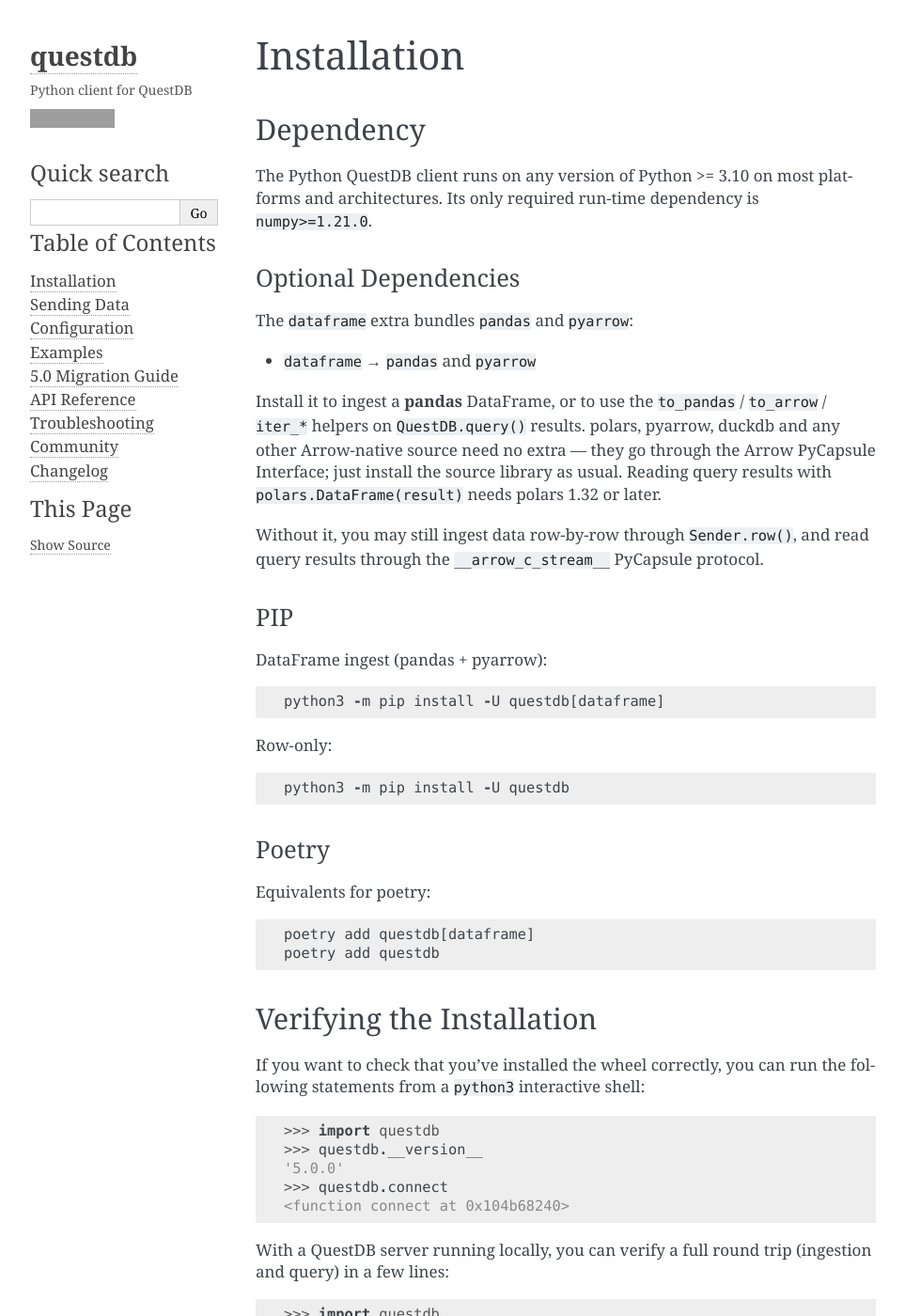
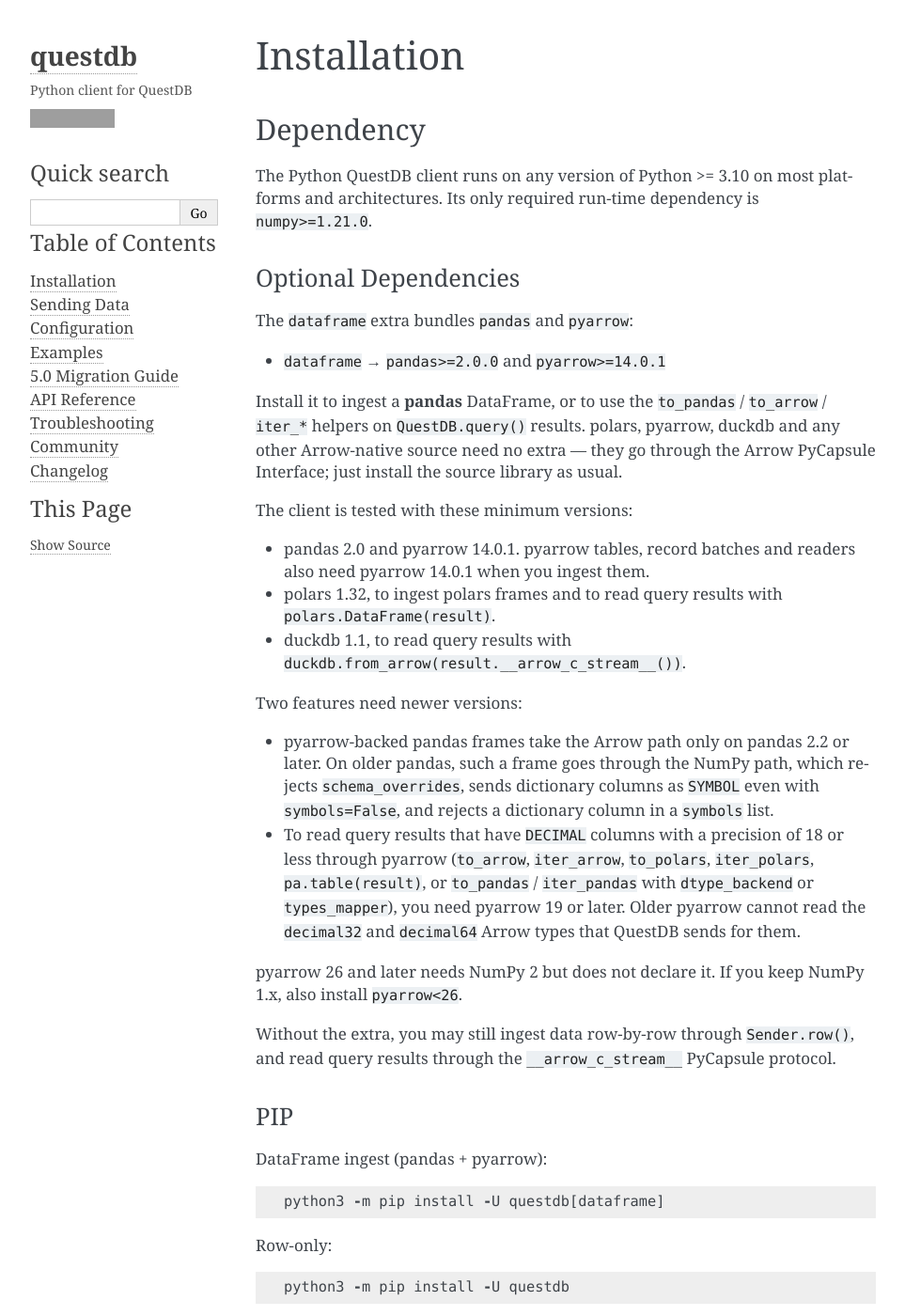
Before and after one commit to questdb/py-questdb-client, a Sphinx documentation site: the page built from docs/installation.rst, in a window 1280 px wide and 1400 px high. Shown: the whole window at 94% size, without its empty margins (148-1111 px from the left). Built offline with Sphinx 7.4.7, drawn with Linux system fonts in a browser that asks for light colours; grey boxes are pictures that could not be loaded.

Commit message:
fix: correct dependency minimums and claims
The `dataframe` extra declared pandas 1.3.5 and pyarrow 10.0.1, but
neither worked. pandas before 1.5 has no `ArrowDtype`, and pyarrow
before 14 cannot export or import the Arrow PyCapsule streams that the
client uses. Require pandas 2.0 and pyarrow 14.0.1, the versions that
CI now tests, and raise a clear ImportError on pandas before 1.5.

Correct the docs. duckdb 1.5 calls `__arrow_c_stream__` twice, so pass
`result.__arrow_c_stream__()`. pandas 3.0 needs pyarrow to read a
stream. modin has no `__arrow_c_stream__`. `pa.decimal32/64` need
pyarrow 19. `to_arrow().to_pandas()` needs pyarrow 23 for SYMBOL
columns. Document two limits: the pandas Arrow path needs pandas 2.2,
and reading DECIMAL(<=18) columns through pyarrow needs pyarrow 19.

`to_pandas(dtype_backend=...)` now checks its arguments before it reads
the result, so an invalid value no longer consumes it.

````diff
--- a/dev_requirements.txt
+++ b/dev_requirements.txt
@@ -6,8 +6,8 @@
 Sphinx>=8.2.3
 sphinx-rtd-theme>=3.0.2
 twine>=6.1.0
-pandas>=1.3.5
+pandas>=2.0.0
 numpy>=1.21.0
 # PyArrow 26+ needs NumPy 2. If your venv keeps NumPy 1.x, install pyarrow<26.
-pyarrow>=10.0.1
+pyarrow>=14.0.1
 fastparquet>=2023.10.1
--- a/docs/installation.rst
+++ b/docs/installation.rst
@@ -14,16 +14,41 @@
 
 The ``dataframe`` extra bundles ``pandas`` and ``pyarrow``:
 
-* ``dataframe`` → ``pandas`` and ``pyarrow``
+* ``dataframe`` → ``pandas>=2.0.0`` and ``pyarrow>=14.0.1``
 
 Install it to ingest a **pandas** DataFrame, or to use the
 ``to_pandas`` / ``to_arrow`` / ``iter_*`` helpers on ``QuestDB.query()``
 results. polars, pyarrow, duckdb and any other Arrow-native source need
 no extra — they go through the Arrow PyCapsule Interface; just install
-the source library as usual. Reading query results with
-``polars.DataFrame(result)`` needs polars 1.32 or later.
+the source library as usual.
 
-Without it, you may still ingest data row-by-row through
+The client is tested with these minimum versions:
+
+* pandas 2.0 and pyarrow 14.0.1. pyarrow tables, record batches and
+  readers also need pyarrow 14.0.1 when you ingest them.
+* polars 1.32, to ingest polars frames and to read query results with
+  ``polars.DataFrame(result)``.
+* duckdb 1.1, to read query results with
+  ``duckdb.from_arrow(result.__arrow_c_stream__())``.
+
+Two features need newer versions:
+
+* pyarrow-backed pandas frames take the Arrow path only on pandas 2.2 or
+  later. On older pandas, such a frame goes through the NumPy path, which
+  rejects ``schema_overrides``, sends dictionary columns as ``SYMBOL`` even
+  with ``symbols=False``, and rejects a dictionary column in a ``symbols``
+  list.
+* To read query results that have ``DECIMAL`` columns with a precision of
+  18 or less through pyarrow (``to_arrow``, ``iter_arrow``, ``to_polars``,
+  ``iter_polars``, ``pa.table(result)``, or ``to_pandas`` /
+  ``iter_pandas`` with ``dtype_backend`` or ``types_mapper``), you need
+  pyarrow 19 or later. Older pyarrow cannot read the ``decimal32`` and
+  ``decimal64`` Arrow types that QuestDB sends for them.
+
+pyarrow 26 and later needs NumPy 2 but does not declare it. If you keep
+NumPy 1.x, also install ``pyarrow<26``.
+
+Without the extra, you may still ingest data row-by-row through
 ``Sender.row()``, and read query results through the
 ``__arrow_c_stream__`` PyCapsule protocol.
 
--- a/docs/sender.rst
+++ b/docs/sender.rst
@@ -255,12 +255,13 @@
 
 .. code-block:: python
 
+    from decimal import Decimal
     import pandas as pd
     import pyarrow as pa
 
     df = pd.DataFrame({
         'symbol': pd.Categorical(['BTC-USD', 'ETH-USD']),
-        'price': pd.Series([50123.456789, 2615.123456],
+        'price': pd.Series([Decimal('50123.456789'), Decimal('2615.123456')],
                            dtype=pd.ArrowDtype(pa.decimal128(12, 6)))
     })
 
@@ -1136,9 +1137,12 @@
 ``iter_arrow`` (and ``to_pandas`` / ``iter_pandas`` with ``dtype_backend`` or
 ``types_mapper``) require pyarrow; the default ``to_pandas`` / ``iter_pandas``
 are pyarrow-free. It also implements the Arrow C stream PyCapsule protocol
-(``__arrow_c_stream__``), so ``polars.DataFrame(result)`` (polars 1.32 or
-later) or ``duckdb.from_arrow(result)`` consume it directly without pyarrow
-installed.
+(``__arrow_c_stream__``), so polars and duckdb read it directly without
+pyarrow installed: ``polars.DataFrame(result)`` (polars 1.32 or later) or
+``duckdb.from_arrow(result.__arrow_c_stream__())`` (duckdb 1.1 or later).
+Pass duckdb the capsule, not ``result``: duckdb 1.5 requests the stream
+twice, and a result streams only once. duckdb reads when you fetch, so
+fetch inside the ``with`` block.
 Each result is consumed once. Fully drain it, use it as a context manager
 (``with db.query(...) as result:``), or call :func:`QueryResult.close <questdb.QueryResult.close>`. A
 partially-consumed result cannot return its connection to the pool — closing
@@ -1159,7 +1163,8 @@
 which a generic consumer reconciles. So when the target is a polars / pandas
 frame, the dedicated methods avoid the re-reconciliation that
 ``polars.DataFrame(result)`` / ``to_arrow().to_pandas()`` pay on
-``SYMBOL``-heavy results.
+``SYMBOL``-heavy results. ``to_arrow().to_pandas()`` needs pyarrow 23 or
+later for ``SYMBOL`` columns, which use ``uint32`` dictionary indices.
 
 For several queries in a row, call :meth:`QuestDB.reader <questdb.QuestDB.reader>` to take a
 **reader lease** — the read-side twin of :meth:`QuestDB.sender <questdb.QuestDB.sender>`. The
--- a/examples.manifest.yaml
+++ b/examples.manifest.yaml
@@ -41,7 +41,7 @@
     including ingesting data from Pandas dataframes.
 
     ```
-    python3 -m pip install -U questdb pandas
+    python3 -m pip install -U 'questdb[dataframe]'
     ```
   addr:
     host: localhost
--- a/pyproject.toml
+++ b/pyproject.toml
@@ -29,7 +29,9 @@
 [project.optional-dependencies]
 publish = ["twine", "wheel"]
 ci = ["cibuildwheel"]
-dataframe = ["pandas>=1.3.5", "pyarrow>=10.0.1"]
+# Keep in sync with `dev_requirements.txt`, `docs/installation.rst` and the
+# `--min-versions` pins in `ci/pip_install_deps.py`.
+dataframe = ["pandas>=2.0.0", "pyarrow>=14.0.1"]
 
 [project.urls]
 Homepage = "https://questdb.com/"
````
Also changed, not shown: CHANGELOG.rst (+16 -1 lines), 5 other files.
